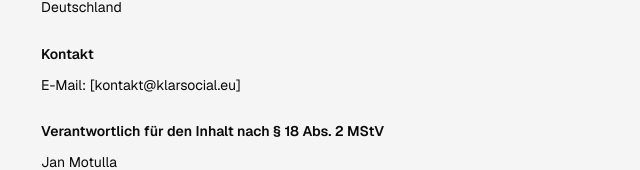
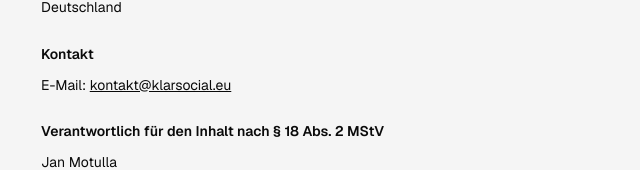
Before and after one commit to mergedeyes/Klar-Stack, a Next.js app in the folder klar-web/: page /impressum in a window 1280 px wide. Shown: the part 199-369 px from the top of the page, without its empty margins (279-919 px from the left). Built offline with nearby package versions, Linux system fonts and the light colour scheme; no server answers.

Commit message:
fix: proper mailto: link for contact email, no more bracket placeholder

```diff
--- a/klar-web/src/app/impressum/page.tsx
+++ b/klar-web/src/app/impressum/page.tsx
@@ -19,7 +19,10 @@ export default function ImpressumPage() {
       <section className="mb-6">
         <h2 className="mb-2 font-semibold">Kontakt</h2>
         <p>
-          E-Mail: [kontakt@klarsocial.eu]
+          E-Mail:{" "}
+          <a href="mailto:kontakt@klarsocial.eu" className="underline">
+            kontakt@klarsocial.eu
+          </a>
         </p>
       </section>
 
```
